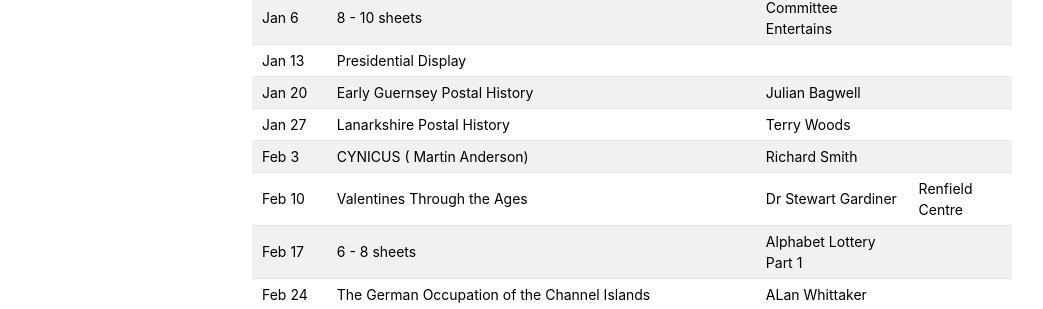
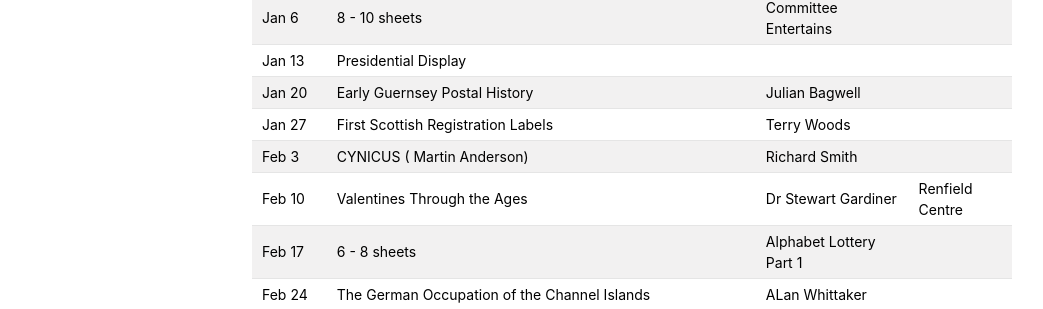
Before and after one commit to astalker/caledonian-stamps, a Jekyll site: the page built from meetings.md, in a window 1280 px wide. Shown: the part 1088-1397 px from the top of the page, without its empty margins (118-1161 px from the left). Built offline with Jekyll 4.4.1, drawn with Linux system fonts in a browser that asks for light colours; our own code applies the rules of GitHub Pages for plain Markdown files.

Commit message:
26th January Meeting Title Changed

```diff
--- a/meetings.md
+++ b/meetings.md
@@ -25,7 +25,7 @@ Dec 16 | 6 Sheeets from Members on a "Festive" theme
 Jan 6 | 8 - 10 sheets | Committee Entertains
 Jan 13 | Presidential Display
 Jan 20 | Early Guernsey Postal History | Julian Bagwell
-Jan 27 | Lanarkshire Postal History | Terry Woods
+Jan 27 | First Scottish Registration Labels | Terry Woods
 Feb 3 | CYNICUS ( Martin Anderson) | Richard Smith
 Feb 10 | Valentines Through the Ages | Dr Stewart Gardiner | Renfield Centre
 Feb 17 | 6 - 8 sheets | Alphabet Lottery Part 1
```
